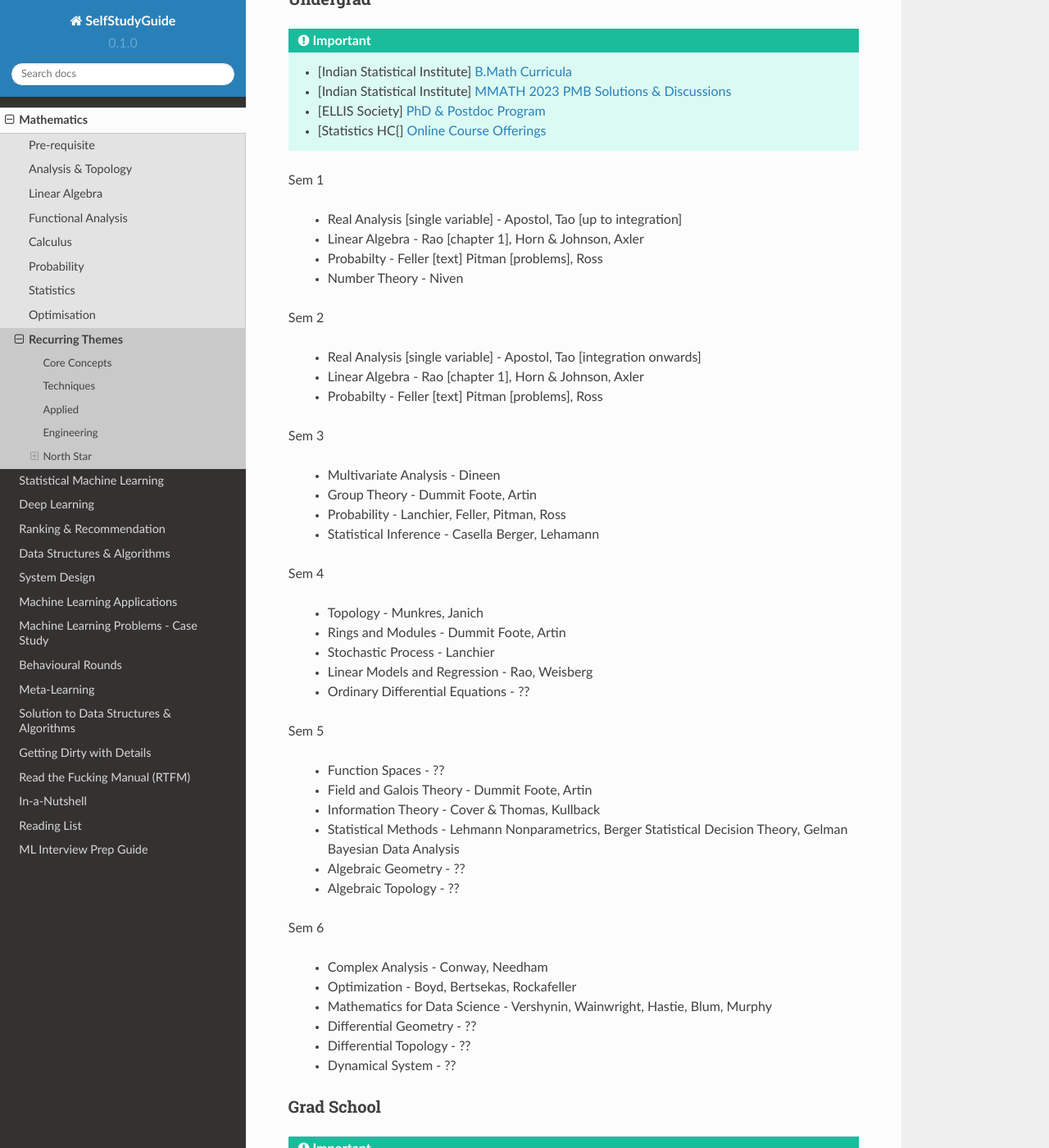
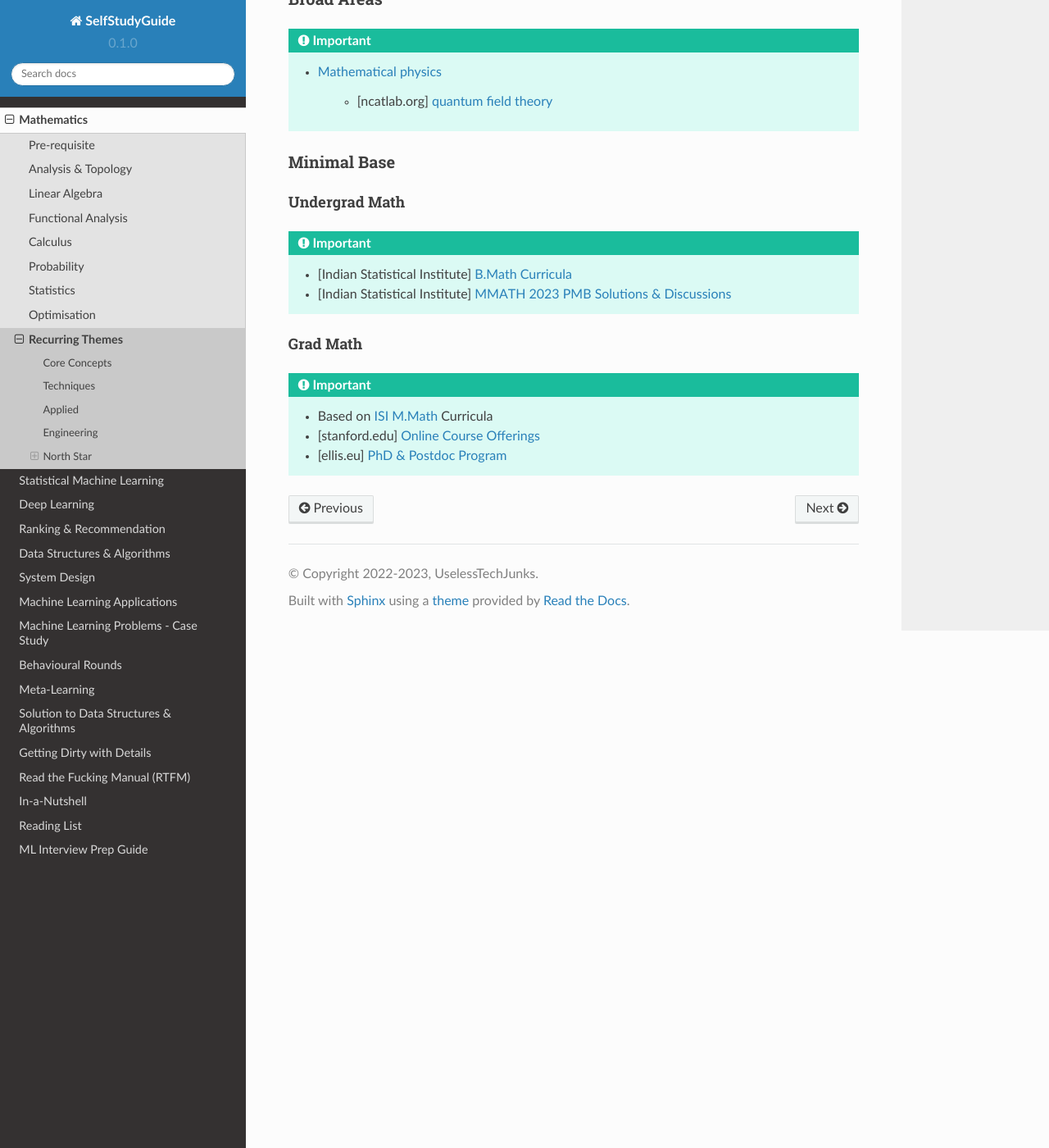
Before and after one commit to uselesstechjunks/leetcode, a Sphinx documentation site: the page built from docs/source/math/themes.rst, in a window 1280 px wide and 1400 px high, scrolled down 1479 px. Shown: the whole window at 82% size. Built offline with Sphinx 7.4.7 and the Read the Docs theme 2.0.0, drawn with Linux system fonts in a browser that asks for light colours; some of the changed text lies outside the part shown.

Commit message:
Update themes.rst (#350)

```diff
--- a/docs/source/math/themes.rst
+++ b/docs/source/math/themes.rst
@@ -38,100 +38,24 @@ This refers to the application to *real-world* problems. For example, we can com
 *********************************************************************
 North Star
 *********************************************************************
-Undergrad
+Broad Areas
 =====================================================================
+.. important::
+	* `Mathematical physics <https://en.wikipedia.org/wiki/Mathematical_physics>`_
+
+		* [ncatlab.org] `quantum field theory <https://ncatlab.org/nlab/show/quantum+field+theory>`_
+
+Minimal Base
+=====================================================================
+Undergrad Math
+---------------------------------------------------------------------
 .. important::
 	* [Indian Statistical Institute] `B.Math Curricula <https://www.isibang.ac.in/~adean/infsys/acadata/Brochures/bmath_new.pdf>`_
 	* [Indian Statistical Institute] `MMATH 2023 PMB Solutions & Discussions <https://fractionshub.com/i-s-i-m-math-2023-solutions/>`_
-	* [ELLIS Society] `PhD & Postdoc Program <https://ellis.eu/phd-postdoc>`_
-	* [Statistics HC{] `Online Course Offerings <https://statistics.stanford.edu/graduate-programs/statistics-ms/statistics-hcp-online-course-offerings>`_
 
-Sem 1
-
-	- Real Analysis [single variable] - Apostol, Tao [up to integration]
-	- Linear Algebra - Rao [chapter 1], Horn & Johnson, Axler
-	- Probabilty - Feller [text] Pitman [problems], Ross
-	- Number Theory - Niven
-
-Sem 2
-
-	- Real Analysis [single variable] - Apostol, Tao [integration onwards]
-	- Linear Algebra - Rao [chapter 1], Horn & Johnson, Axler
-	- Probabilty - Feller [text] Pitman [problems], Ross
-
-Sem 3
-
-	- Multivariate Analysis - Dineen
-	- Group Theory - Dummit Foote, Artin
-	- Probability - Lanchier, Feller, Pitman, Ross
-	- Statistical Inference - Casella Berger, Lehamann
-
-Sem 4
-
-	- Topology - Munkres, Janich
-	- Rings and Modules - Dummit Foote, Artin
-	- Stochastic Process - Lanchier
-	- Linear Models and Regression - Rao, Weisberg
-	- Ordinary Differential Equations - ??
-
-Sem 5
-
-	- Function Spaces - ??
-	- Field and Galois Theory - Dummit Foote, Artin
-	- Information Theory - Cover & Thomas, Kullback
-	- Statistical Methods - Lehmann Nonparametrics, Berger Statistical Decision Theory, Gelman Bayesian Data Analysis
-	- Algebraic Geometry - ??
-	- Algebraic Topology - ??
-
-Sem 6
-
-	- Complex Analysis - Conway, Needham
-	- Optimization - Boyd, Bertsekas, Rockafeller
-	- Mathematics for Data Science - Vershynin, Wainwright, Hastie, Blum, Murphy
-	- Differential Geometry - ??
-	- Differential Topology - ??
-	- Dynamical System - ??
-
-Grad School
-=====================================================================
+Grad Math
+---------------------------------------------------------------------
 .. important::
 	* Based on `ISI M.Math <https://www.isibang.ac.in/~adean/infsys/acadata/Brochures/mmath_new.pdf>`_ Curricula
-
-Sem 1
-
-	- Measure Theory - Royden
-	- Linear Algebra - Halmos Finite Dimensional Vector Spaces
-	- Algebra - Lang
-	- Topology - ??
-	- Multivariate Analysis - Spivak, Mukherjea
-
-Sem 2
-
-	- Complex Analysis - Ahlfros, Stein Shakarchi
-	- Functional Analysis - Rudin, Conway
-	- Topology - ??
-	- Algebra - Rotman
-	- Number Theory - ??
-
-Sem 3
-
-	- Differential Geometry - ??
-	- Probabilty - Durret, Billingsley
-	- Fourier Analysis - Stein Shakarchi, Rudin
-	- Topics in Discrete Probabilty - ??
-	- Advanced Functional Analysis - ??
-
-Sem 4
-
-	- Partial Differential Equations - ??
-	- Differential Topology - ??
-	- Random Measures and Geometry - ??
-	- Dynamical System - ??
-	- Topics in Gaussian Processes - ??
-
-Esoteric
-
-	- Martingle Theory - ??
-	- Theory of Large Deviations - ??
-	- Brownian Motion and Diffusions - ??
-	- Weak Convergence and Empirical Processes - ??
+	* [stanford.edu] `Online Course Offerings <https://statistics.stanford.edu/graduate-programs/statistics-ms/statistics-hcp-online-course-offerings>`_
+	* [ellis.eu] `PhD & Postdoc Program <https://ellis.eu/phd-postdoc>`_
```
